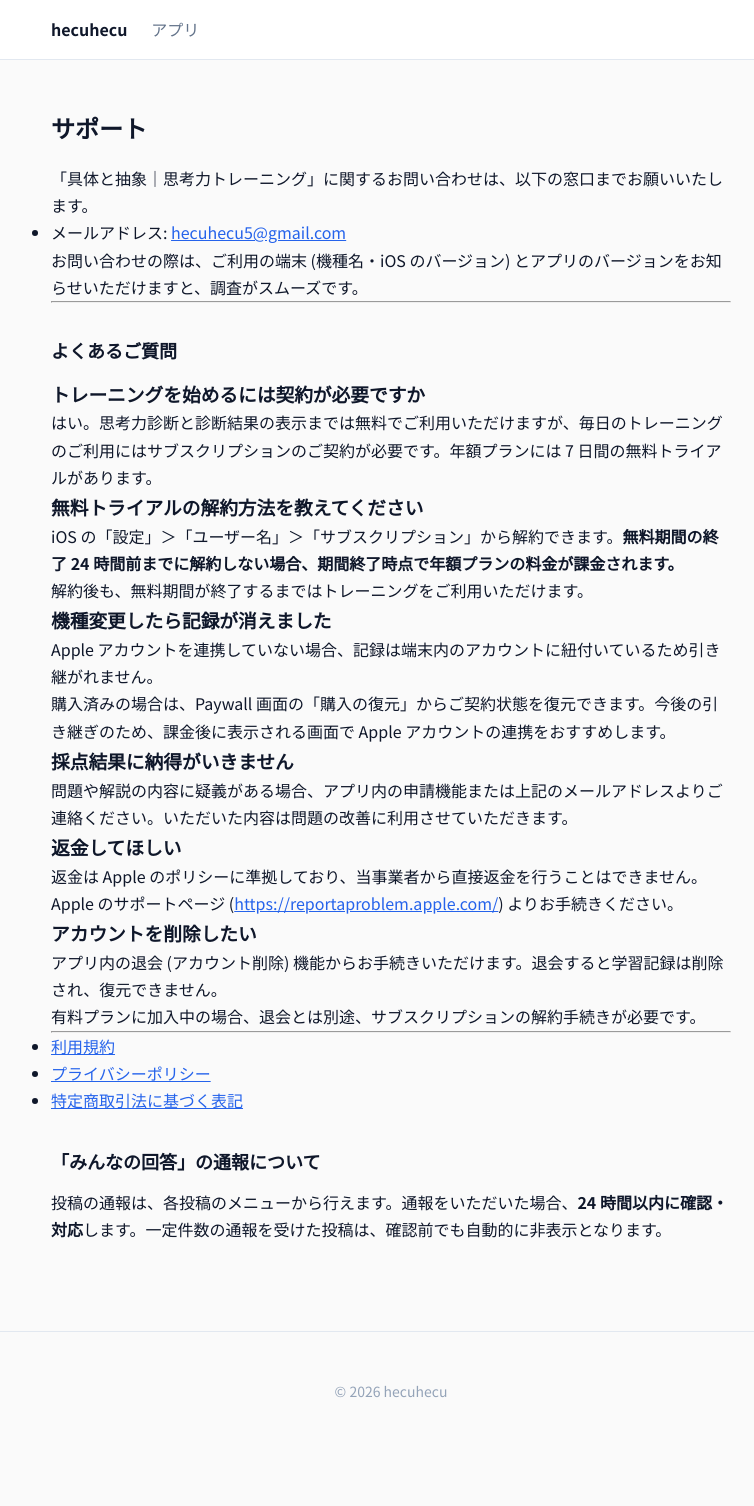
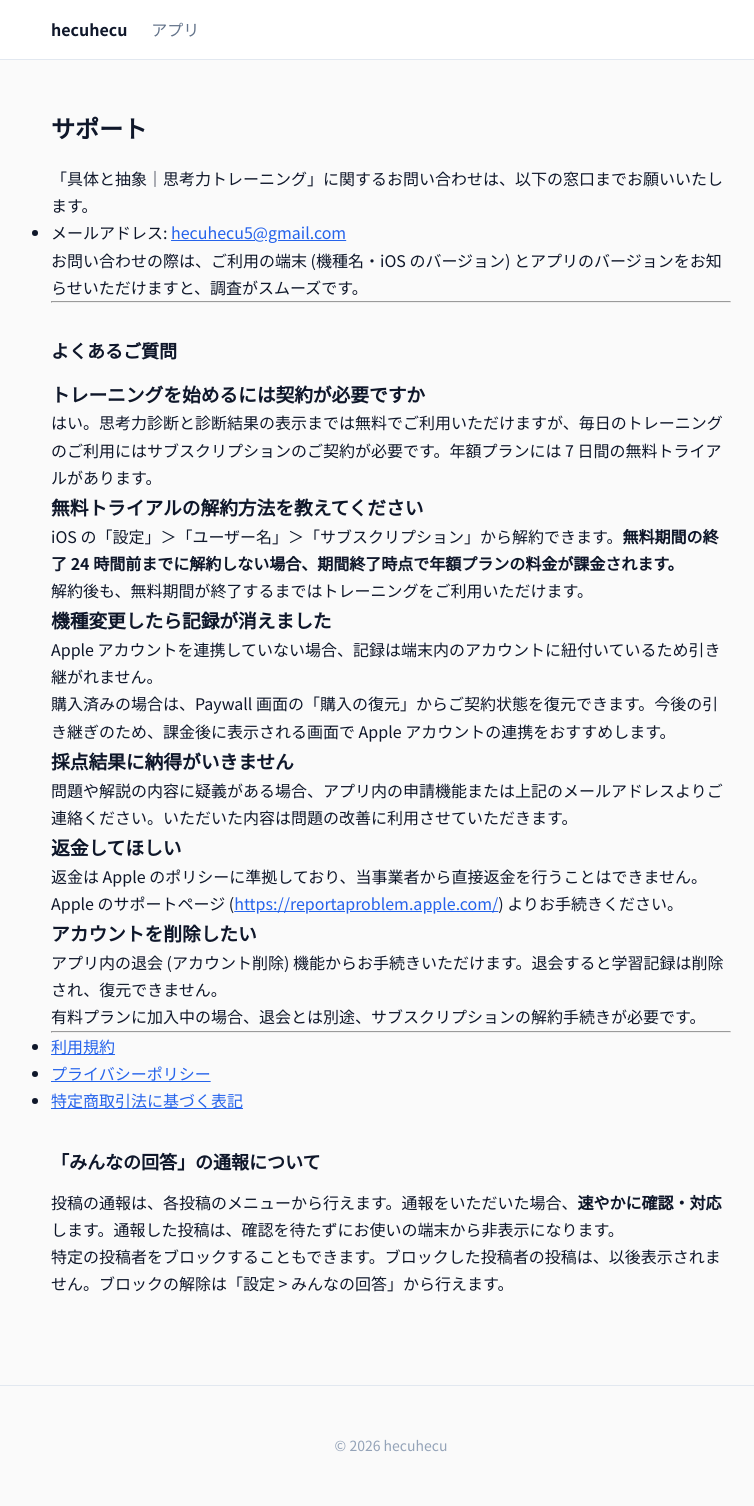
Before and after one commit to hecuhecu/hecuhecu.github.io, a Jekyll site: the page built from apps/gutai-chusho/support.md, in a window 1280 px wide. Shown: the whole page, without its empty margins (249-1003 px from the left). Built offline with Jekyll 4.4.1, drawn with Linux system fonts in a browser that asks for light colours; before the commit the page ends 1452 px from its top, so only the background shows below that.

Commit message:
具体と抽象: 通報対応の記述を実態に合わせ、条番号の重複を修正
通報の自動非表示 (通報2件で auto_hidden) は Cloud Functions が必要で
v1.0 では実装しないため、規約・サポートの記述を実際の運用に合わせる。

- 「24 時間以内に確認・対応」→「速やかに確認・対応」(守れない時間を
  明記しない。Apple 1.2 が求めるのは対応する仕組みの存在)
- 「一定件数の通報で自動的に非表示」を削除 (未実装のため)
- 通報者の端末では即座に非表示になること、投稿者のブロックができる
  ことを明記 (どちらも実装済み・1.2 の要件に該当)
- 条番号の重複を修正 (第13条×2 → 12/13、第17条×2 → 17/18 と繰り下げ)
- 第5条の相互参照が実在しない条を指していたのを修正 (16条 → 19条)

Co-Authored-By: Claude Fable 5 <noreply@anthropic.com>

```diff
--- a/apps/gutai-chusho/support.md
+++ b/apps/gutai-chusho/support.md
@@ -55,4 +55,6 @@ Apple アカウントを連携していない場合、記録は端末内のア
 
 ## 「みんなの回答」の通報について
 
-投稿の通報は、各投稿のメニューから行えます。通報をいただいた場合、**24 時間以内に確認・対応**します。一定件数の通報を受けた投稿は、確認前でも自動的に非表示となります。
+投稿の通報は、各投稿のメニューから行えます。通報をいただいた場合、**速やかに確認・対応**します。通報した投稿は、確認を待たずにお使いの端末から非表示になります。
+
+特定の投稿者をブロックすることもできます。ブロックした投稿者の投稿は、以後表示されません。ブロックの解除は「設定 > みんなの回答」から行えます。
```
Also changed, not shown: apps/gutai-chusho/terms.md (+10 -9 lines).
